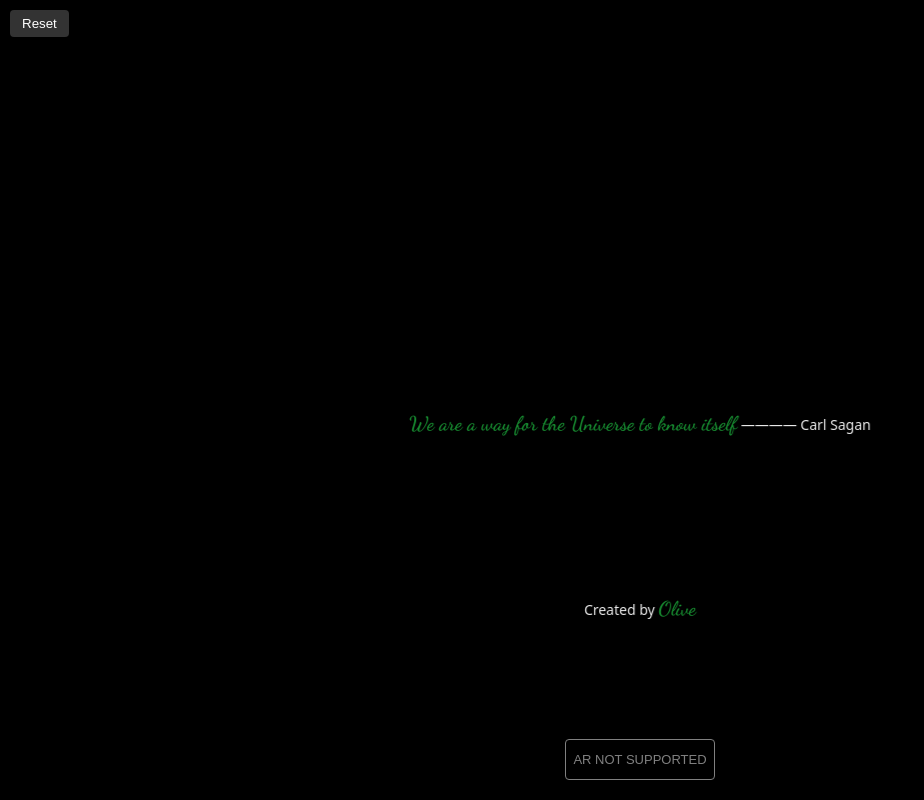
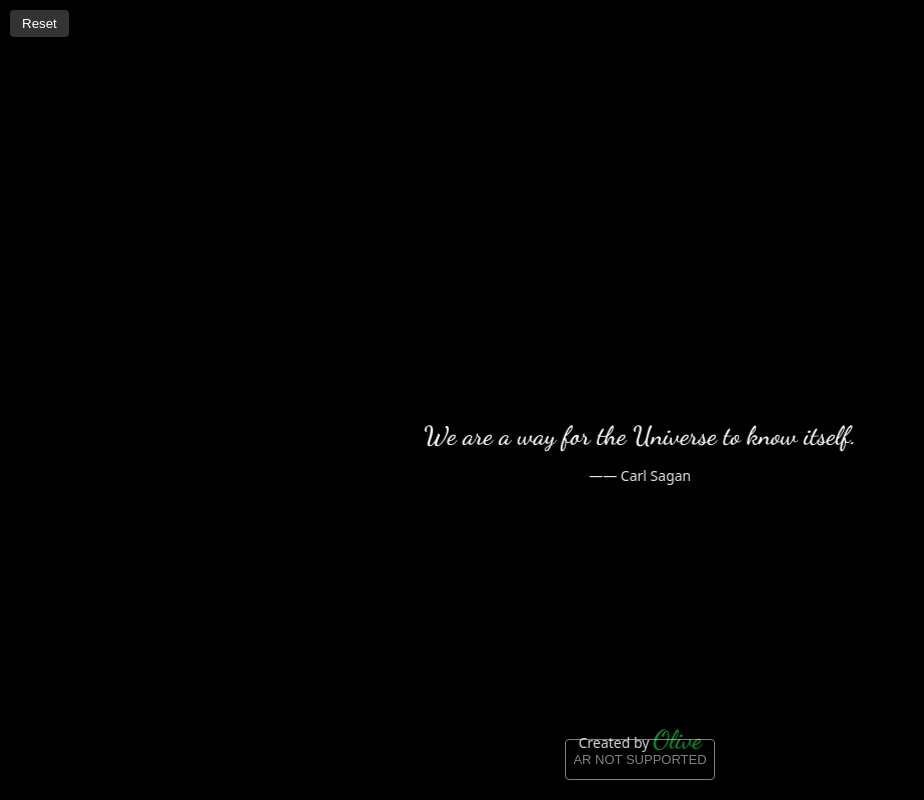
Before and after one commit to OliveNacho/AR, a website built with Vite: page index.html in a window 1280 px wide. Shown: the whole page, without its empty margins (0-924 px from the left). Built offline with nearby package versions, Linux system fonts and the light colour scheme; files whose address does not match are found by name.

Commit message:
the 51.6 update

```diff
--- a/index.html
+++ b/index.html
@@ -13,7 +13,7 @@
       #hint {
         position: fixed; left: 50%; top: 50%; transform: translateX(-50%);
         color: rgba(255,255,255,.92);
-        font: 14px/1.4 system-ui, -apple-system, Segoe UI, Roboto;
+        font: 14px/2 system-ui, -apple-system, Segoe UI, Roboto;
         padding: 10px 12px;
         border-radius: 12px;
         background: rgba(0,0,0,.35);
@@ -24,14 +24,20 @@
 
       .highlight-text{
         font-family: 'Dancing Script', cursive;
-        font-size: 20px;
+        font-size: 26px;
+        color: #ffffff;
+      }
+      .highlight-name{
+        font-family: 'Dancing Script', cursive;
+        font-size: 26px;
         color: #188f32;
       }
     </style>
   </head>
   <body>
     <div id="hint">
-      <span class="highlight-text"> We are a way for the Universe to know itself</span>  ———— Carl Sagan<br>
+      <span class="highlight-text"> We are a way for the Universe to know itself.</span>
+      <br> ——  Carl Sagan<br>
       <br>
       <br>
       <br>
@@ -40,7 +46,7 @@
       <br>
       <br>
       <br>
-      Created by <span class="highlight-text">Olive</span>
+      Created by <span class="highlight-name">Olive</span>
     </div>
     <script type="module" src="/src/main.js"></script>
   </body>
```
